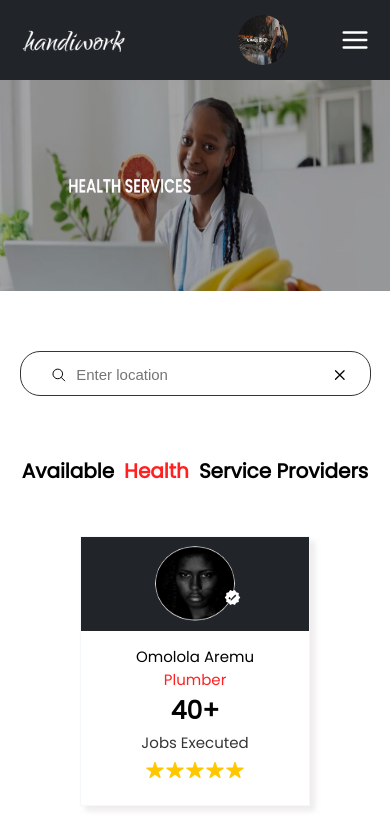
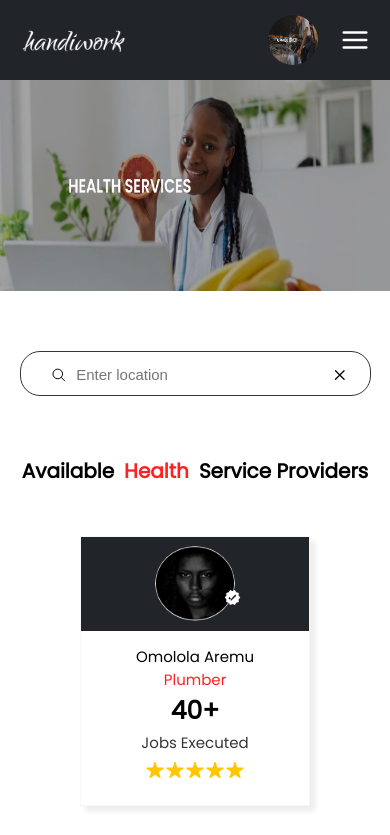
Before and after one commit to Cannyokpoto/page-handiwork, a React (Vite) app: page /market-place/health in a window 390 px wide. Shown: the top 835 px of the page. Built offline with nearby package versions, Linux system fonts and the light colour scheme; no server answers; a web font is replaced by a local one.

Commit message:
new commit

```diff
--- a/src/Components/Header/Header.css
+++ b/src/Components/Header/Header.css
@@ -277,7 +277,7 @@ body.active-modal, body.active-modal2, body.active-modal3{
             height: 50px;
             width: 50px;
             position: relative;
-            right: -30px;
+            right: -60px;
             z-index: 1;
             cursor: pointer;
         }
```
